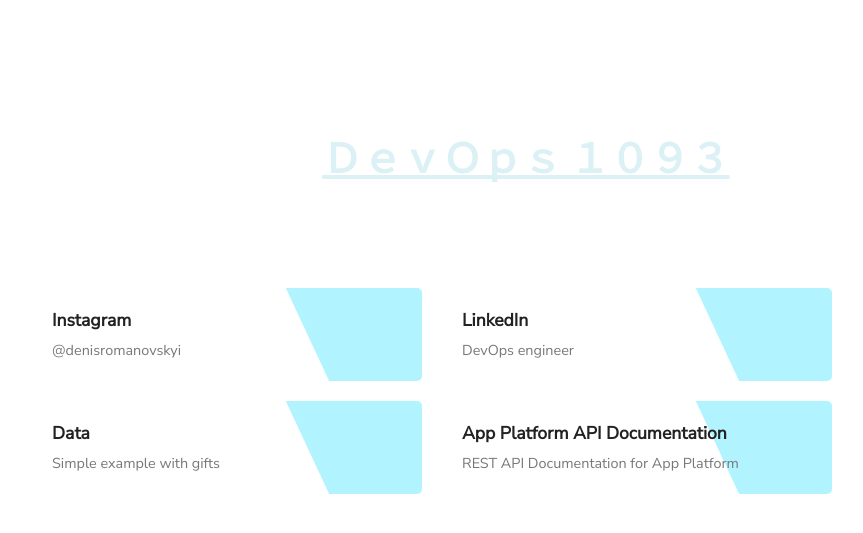
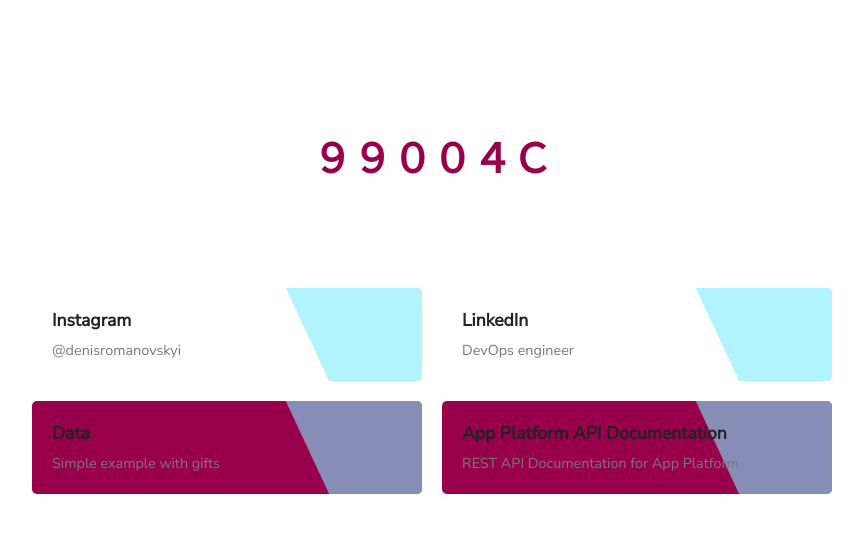
Before and after one commit to nedm0r/sample-flask-, a Python web app: template flask/templates/index.html in a window 1280 px wide. Shown: the top 533 px of the page, without its empty margins (208-1071 px from the left). Run offline with Jinja, Linux system fonts and the light colour scheme; the template is opened without the code that fills it, so the values that code supplies are empty.

Commit message:
Update index.html

```diff
--- a/flask/templates/index.html
+++ b/flask/templates/index.html
@@ -13,12 +13,10 @@
 <body>
   <div class="container">
     <div class="content">
-      <h1>Ｓｅｌａ - <a href="https://www.linkedin.com/in/avichay-har-tuv-09601146">ＤｅｖＯｐｓ １０９３</a></h1>
-
+      <h1><span style="color:#99004C;">９９００４Ｃ</span></h1>
       <p>
-        This application is an example of Denis Romanovskyi project
+        This application is an example of Denis Romanovskyi project.
       </p>
-
     </div>
 
     <div class="links">
@@ -30,8 +28,8 @@
         rel="noopener noreferrer"><strong>LinkedIn</strong>
         <span>DevOps engineer</span>
       </a>
-      <a href="https://www.digitalocean.com/docs/app-platform/" target="_blank" rel="noopener noreferrer"><strong>Data</strong><span>Simple example with gifts</span></a>
-      <a href="https://www.digitalocean.com/docs/droplets/how-to/" target="_blank" rel="noopener noreferrer"><strong>App
+      <a href="https://www.digitalocean.com/docs/app-platform/" target="_blank" rel="noopener noreferrer" style="background: #99004C;"><strong>Data</strong><span>Simple example with gifts</span></a>
+      <a href="https://www.digitalocean.com/docs/droplets/how-to/" target="_blank" rel="noopener noreferrer" style="background: #99004C;"><strong>App
           Platform API Documentation</strong>
         <span>REST API Documentation for App Platform</span>
       </a>
@@ -51,7 +49,7 @@
       color: #fff;
       font-family: "Nunito Sans", sans-serif;
       font-size: 19px;
-      background: #fff; /* Added a white background color */
+      background: #fff;
     }
 
     h1,
@@ -77,12 +75,8 @@
       font-size: 2.5rem;
     }
 
-    h1 a {
-      color: #dbf1f5;
-    }
-
-    h1 a:hover {
-      color: #7decff;
+    h1 span {
+      color: #99004C;
     }
 
     p {
```
